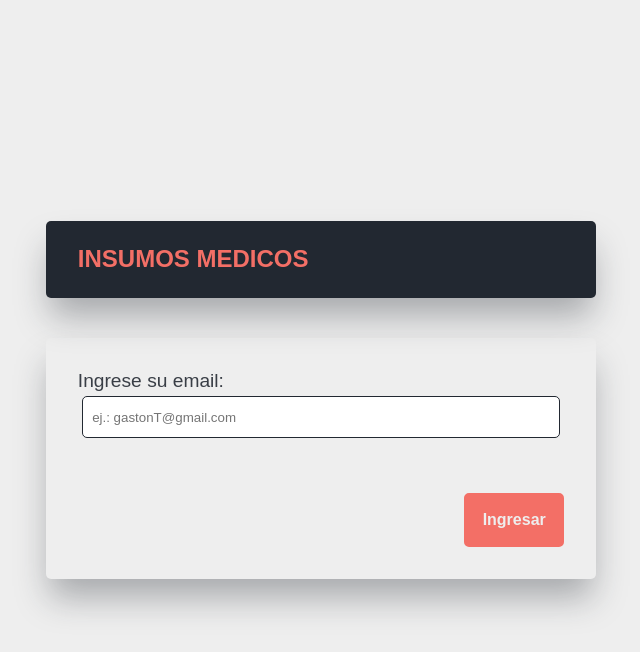
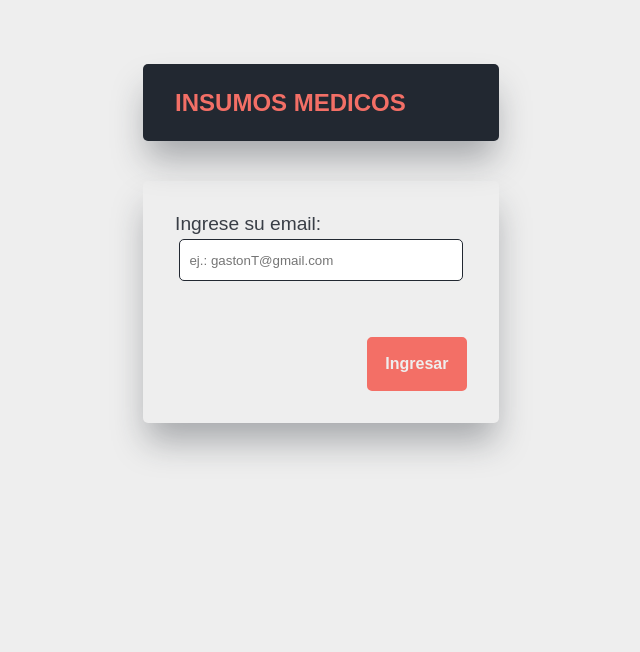
Before and after one commit to GTestay/arq-2020-q1, a React (Create React App) app in the folder frontend/: page / in a window 1280 px wide. Shown: the top 652 px of the page, without its empty margins (319-959 px from the left). Built offline with nearby package versions, Linux system fonts and the light colour scheme.

Commit message:
Mejoras en el import de styles

```diff
--- a/frontend/public/index.html
+++ b/frontend/public/index.html
@@ -24,7 +24,7 @@
       work correctly both with client-side routing and a non-root public URL.
       Learn how to configure a non-root public URL by running `npm run build`.
     -->
-    <title>React App</title>
+    <title>Insumos Médicos</title>
   </head>
   <body>
     <noscript>You need to enable JavaScript to run this app.</noscript>
--- a/frontend/src/componentes/agregarSolicitud.js
+++ b/frontend/src/componentes/agregarSolicitud.js
@@ -1,8 +1,7 @@
 import React from 'react';
 
+import backendApi from '../api/backendApi';
 import '../estilos/componentes.scss';
-import '../estilos/agregarSolicitud.scss';
-import backendApi from '../api/backendApi';
 
 class AgregarSolicitud extends React.Component {
     constructor(props) {
@@ -39,7 +38,7 @@ class AgregarSolicitud extends React.Component {
           </div>
 
           <form>
-            <div className="form">
+            <div className="input-group col-2">
               <label>
                 Insumo
                 <select value={this.state.insumo} onChange={(event) => this.cambiarPropiedad('insumo', event.target.value)}>
--- a/frontend/src/componentes/listadoSolicitudes.js
+++ b/frontend/src/componentes/listadoSolicitudes.js
@@ -1,9 +1,8 @@
 import React from 'react';
 import axios from 'axios';
 
-import '../estilos/componentes.scss'
-import '../estilos/usuarios.scss'
 import backendApi from '../api/backendApi';
+import '../estilos/componentes.scss';
 
 export default class ListadoSolicitudes extends React.Component {
   constructor(props) {
@@ -53,7 +52,7 @@ export default class ListadoSolicitudes extends React.Component {
       <div>
         <div className="titulo">
           <h2>SOLICITUDES</h2>
-          <div class="botones">
+          <div className="botones">
             <button className="boton secondary" onClick={this.pasarAUsuarios}> Usuarios </button>
             <button className="boton primary" onClick={this.pasarAAgregar}> Agregar </button>
           </div>
--- a/frontend/src/componentes/usuarios.js
+++ b/frontend/src/componentes/listadoUsuarios.js
@@ -1,9 +1,9 @@
 import React from 'react';
 import axios from 'axios';
 
-import '../estilos/usuarios.scss'
+import '../estilos/componentes.scss';
 
-class Usuarios extends React.Component {
+class ListadoUsuarios extends React.Component {
   constructor(props){
     super(props);
 
@@ -52,7 +52,7 @@ class Usuarios extends React.Component {
       <div>
         <div className="titulo">
           <h2>USUARIOS</h2>
-          <div class="botones">
+          <div className="botones">
             <button className="boton secondary" onClick={this.pasarASolicitudes}> Solicitudes </button>
             <button className="boton primary" onClick={this.pasarARegistrar}> Registrar </button>
           </div>
@@ -80,4 +80,4 @@ class Usuarios extends React.Component {
   }
 }
 
-export default Usuarios;
+export default ListadoUsuarios;
--- a/frontend/src/componentes/login.js
+++ b/frontend/src/componentes/login.js
@@ -1,7 +1,7 @@
 import React from 'react'
-import Backend from '../api/backendApi'
 
-import '../estilos/login.scss'
+import Backend from '../api/backendApi';
+import styles from '../estilos/login.module.scss';
 
 class Login extends React.Component {
     constructor(props) {
@@ -26,13 +26,13 @@ class Login extends React.Component {
 
     render() {
         return (
-            <div className="login">
-                <div className="titulo">
+            <div className={styles.login}>
+                <div className={styles.titulo}>
                     <h2>INSUMOS MEDICOS</h2>
                 </div>
 
-                <form className="form-login" onSubmit={this.ingresar}>
-                    <div className="form">
+                <form className={styles.form} onSubmit={this.ingresar}>
+                    <div className="input-group 1-col">
                         <label>
                             Ingrese su email:
                             <input required placeholder="ej.: gastonT@gmail.com"
--- a/frontend/src/componentes/registrarUsuario.js
+++ b/frontend/src/componentes/registrarUsuario.js
@@ -1,7 +1,7 @@
 import React from 'react';
 import axios from 'axios';
 
-import '../estilos/registro-usuario.scss'
+import '../estilos/componentes.scss';
 
 class RegistarUsuario extends React.Component {
     constructor(props) {
@@ -49,7 +49,7 @@ class RegistarUsuario extends React.Component {
           </div>
 
           <form>
-            <div className="form">
+            <div className="input-group col-6">
               <label>
                 Nombre
                 <input required placeholder="ej.: David Correa" value={this.state.nombre} onChange={(event) => this.cambiarPropiedad('nombre', event.target.value)}/>
--- a/frontend/src/estilos/agregarSolicitud.scss
+++ /dev/null
@@ -1,45 +0,0 @@
-@import './variables.scss';
-
-.botones {
-  display: flex;
-}
-
-form {
-  padding: 2em;
-  box-shadow: $box-shadow;
-  border-radius: $border-radius;
-  display: flex;
-  flex-direction: column;
-
-  .form {
-    display: flex;
-
-    label {
-      flex: 1;
-      display: flex;
-      flex-direction: column;
-      font-size: 1.2rem;
-      margin-bottom: 1em;
-
-      &:not(:last-child) {
-        margin-right: 1em;
-      }
-
-      select {
-        height: 3em;
-        border-radius: $border-radius;
-        border: 0.5px solid #222831;
-        padding: 0.5em 0.7em;
-        background-color: white;
-
-        &:focus {
-          outline: none;
-        }
-      }
-    }
-  }
-
-  .boton {
-    align-self: flex-end;
-  }
-}
--- a/frontend/src/estilos/componentes.scss
+++ b/frontend/src/estilos/componentes.scss
@@ -73,3 +73,113 @@
     }
   }
 }
+
+form {
+  padding: 2em;
+  box-shadow: $box-shadow;
+  border-radius: $border-radius;
+  display: flex;
+  flex-direction: column;
+
+  .input-group {
+    display: grid;
+    grid-gap: 2em;
+
+    &.col-1 {
+      grid-template-columns: 1fr;
+    }
+
+    &.col-2 {
+      grid-template-columns: 1fr 1fr;
+    }
+
+    &.col-6 {
+      grid-template-columns: 1fr 1fr 1fr 1fr 1fr 1fr;
+    }
+
+    label {
+      flex: 1;
+      display: flex;
+      flex-direction: column;
+      font-size: 1.2rem;
+      margin-bottom: 1em;
+
+      input {
+        height: 2em;
+        border: 0.5px solid $primary-color;
+        border-radius: $border-radius;
+        padding: 0.5em 0.7em;
+        margin: 0.3em;
+      }
+    }
+  }
+
+  .boton {
+    align-self: flex-end;
+  }
+}
+
+table {
+  border-radius: $border-radius;
+
+  width: 100%;
+  box-shadow: $box-shadow;
+  background-color: transparent;
+
+  tr:first-child {
+    th:first-child {
+      border-top-left-radius: $border-radius;
+    }
+
+    th:last-child {
+      border-top-right-radius: $border-radius;
+    }
+  }
+
+  tr:last-child {
+    td:first-child {
+      border-bottom-left-radius: $border-radius;
+    }
+
+    td:last-child {
+      border-bottom-right-radius: $border-radius;
+    }
+  }
+
+  tr + tr {
+    td {
+      border-top: 1px solid rgba($primary-color, .2);
+    }
+  }
+
+  th {
+    background-color: #222831;
+    color: $accent-color;
+    text-align: left;
+  }
+
+  th, td {
+    padding: 1.5em 0.5em;
+
+    &:first-of-type {
+      padding-left: 2em;
+    }
+  }
+}
+
+table, th, td {
+  border-collapse: separate;
+  border-spacing: 0;
+}
+
+select {
+  height: 3em;
+  border-radius: $border-radius;
+  border: 0.5px solid #222831;
+  padding: 0.5em 0.7em;
+  background-color: white;
+
+  &:focus {
+    outline: none;
+  }
+}
--- a/frontend/src/estilos/login.scss
+++ b/frontend/src/estilos/login.module.scss
@@ -1,9 +1,5 @@
 @import './variables.scss';
-
-#root {
-  margin: unset;
-  height: 100vh;
-}
+@import './componentes.scss';
 
 .login {
     flex-direction: column;
@@ -13,12 +9,8 @@
     align-items: center;
     display: flex;
     box-sizing: border-box;
+
+    .titulo, .form {
+      width: 30%;
+    }
 }
-
-.titulo {
-  width: 50%;
-}
-
-.form-login {
-  width: 50%;
-}
--- a/frontend/src/estilos/registro-usuario.scss
+++ /dev/null
@@ -1,41 +0,0 @@
-@import './variables.scss';
-
-.botones {
-  display: flex;
-}
-
-form {
-  padding: 2em;
-  box-shadow: $box-shadow;
-  border-radius: $border-radius;
-  display: flex;
-  flex-direction: column;
-
-  .form {
-    display: flex;
-
-    label {
-      flex: 1;
-      display: flex;
-      flex-direction: column;
-      font-size: 1.2rem;
-      margin-bottom: 1em;
-
-      &:not(:last-child) {
-        margin-right: 1em;
-      }
-
-      input {
-        height: 2em;
-        border: 0.5px solid $primary-color;
-        border-radius: $border-radius;
-        padding: 0.5em 0.7em;
-        margin: 0.3em;
-      }
-    }
-  }
-
-  .boton {
-    align-self: flex-end;
-  }
-}
--- a/frontend/src/estilos/usuarios.scss
+++ /dev/null
@@ -1,54 +0,0 @@
-@import './variables.scss';
-
-table {
-  border-radius: $border-radius;
-
-  width: 100%;
-  box-shadow: $box-shadow;
-  background-color: transparent;
-
-  tr:first-child {
-    th:first-child {
-      border-top-left-radius: $border-radius;
-    }
-
-    th:last-child {
-      border-top-right-radius: $border-radius;
-    }
-  }
-
-  tr:last-child {
-    td:first-child {
-      border-bottom-left-radius: $border-radius;
-    }
-
-    td:last-child {
-      border-bottom-right-radius: $border-radius;
-    }
-  }
-
-  tr + tr {
-    td {
-      border-top: 1px solid rgba($primary-color, .2);
-    }
-  }
-
-  th {
-    background-color: #222831;
-    color: $accent-color;
-    text-align: left;
-  }
-
-  th, td {
-    padding: 1.5em 0.5em;
-
-    &:first-of-type {
-      padding-left: 2em;
-    }
-  }
-}
-
-table, th, td {
-  border-collapse: separate;
-  border-spacing: 0;
-}
```
Also changed, not shown: frontend/src/App.js (+12 -13 lines), 1 other file (tests, documents, lock files or other folders).
